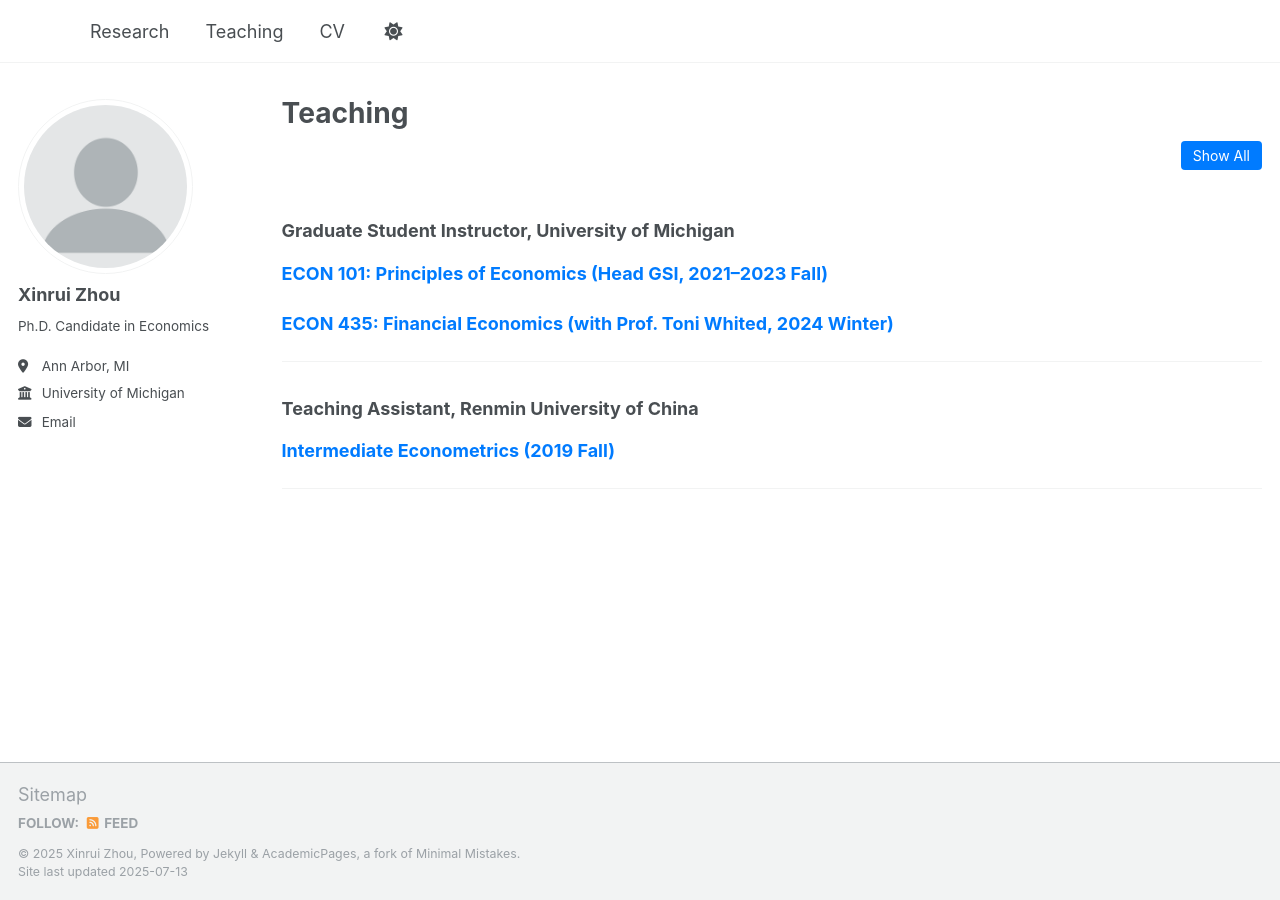
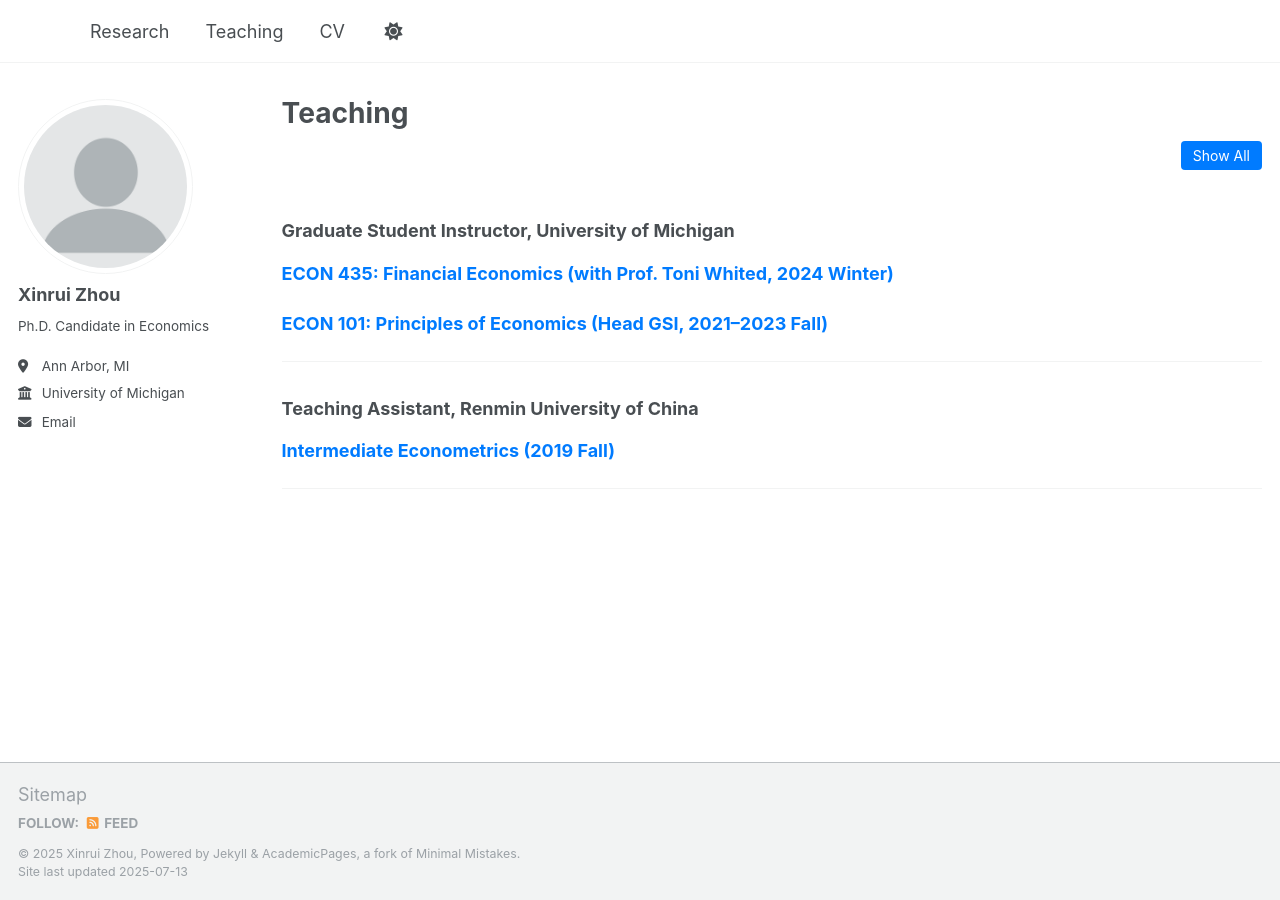
Before and after one commit to xruizhou/xruizhou.github.io, a Jekyll site: the page built from _pages/teaching.md, in a window 1280 px wide. Built offline with Jekyll 4.4.1, drawn with Linux system fonts in a browser that asks for light colours; a script that is not in the unit is left out.

Commit message:
Update teaching.md

```diff
--- a/_pages/teaching.md
+++ b/_pages/teaching.md
@@ -30,18 +30,18 @@ author_profile: true
 
 ### Graduate Student Instructor, University of Michigan
 
+<a href="javascript:void(0);" onclick="toggleContent('econ435')" style="font-weight:bold; color:#007bff; text-decoration:none;">
+ECON 435: Financial Economics (with Prof. Toni Whited, 2024 Winter)
+</a>
+<div id="econ435" class="course-desc" style="display:none; margin: 0.5em 0 1em 1em;">
+Upper-level undergraduate course on the economic analysis of financial markets and financial decision making. Asset pricing theory, net present value, arbitrage strategies, portfolio management, and financial market behavior. Case studies of current policy. Led review sessions and assisted with exam preparation.
+</div>
+
 <a href="javascript:void(0);" onclick="toggleContent('econ101')" style="font-weight:bold; color:#007bff; text-decoration:none;">
 ECON 101: Principles of Economics (Head GSI, 2021–2023 Fall)
 </a>
 <div id="econ101" class="course-desc" style="display:none; margin: 0.5em 0 1em 1em;">
 Introductory economics course covering microeconomic fundamentals (how markets function, where markets fail, the distribution of income and wealth, the public sector, international trade). Responsibilities included running discussion sections, designing problem sets and exams, and bridging communication between students and instructors.
-</div>
-
-<a href="javascript:void(0);" onclick="toggleContent('econ435')" style="font-weight:bold; color:#007bff; text-decoration:none;">
-ECON 435: Financial Economics (with Prof. Toni Whited, 2024 Winter)
-</a>
-<div id="econ435" class="course-desc" style="display:none; margin: 0.5em 0 1em 1em;">
-Upper-level undergraduate course on the economic analysis of financial markets and financial decision making. Asset pricing theory, net present value, arbitrage strategies, portfolio management, and financial market behavior. Case studies of current policy. Led review sessions and assisted with exam preparation.
 </div>
 
 ---
```
